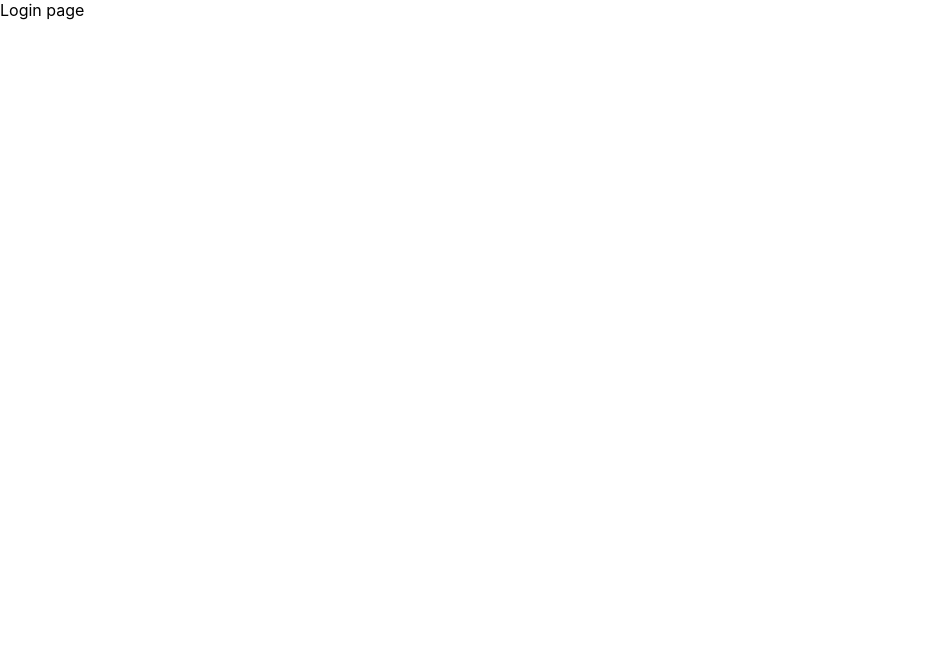
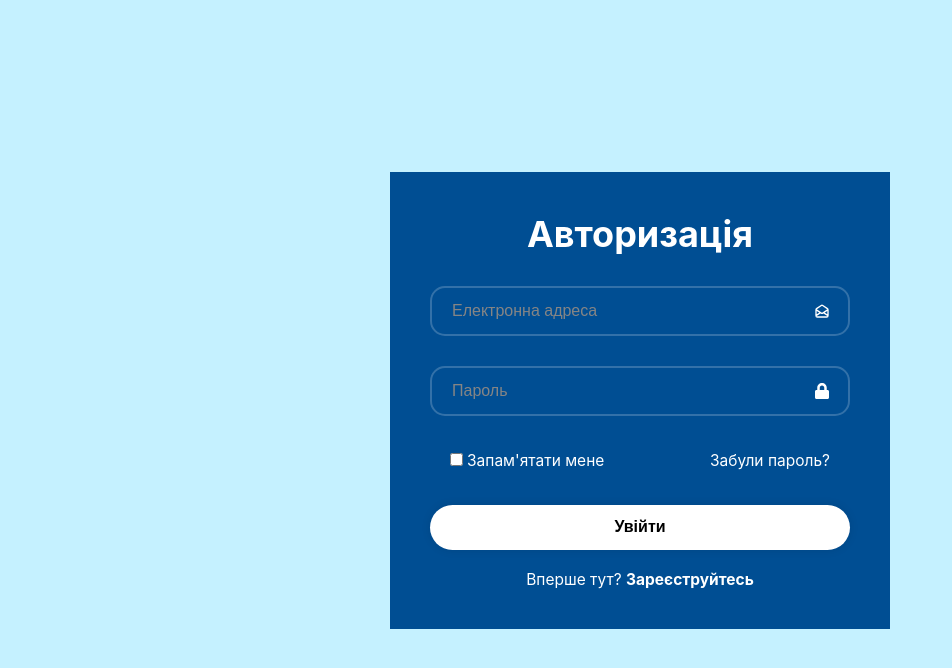
Before and after one commit to VotingService/frontend, a React (Create React App) app in the folder voting-service-react/: page / in a window 1280 px wide. Shown: the top 668 px of the page, without its empty margins (0-952 px from the left). Built offline with nearby package versions, Linux system fonts and the light colour scheme.

Commit message:
Login screen layout

```diff
--- a/voting-service-react/package.json
+++ b/voting-service-react/package.json
@@ -10,6 +10,7 @@
     "react": "^18.3.1",
     "react-bootstrap": "^2.10.2",
     "react-dom": "^18.3.1",
+    "react-icons": "^5.2.1",
     "react-router-dom": "^6.23.1",
     "react-scripts": "5.0.1",
     "web-vitals": "^2.1.4"
--- /dev/null
+++ b/voting-service-react/src/components/Login/Login.css
@@ -0,0 +1,99 @@
+.wrapper {
+  width: 500px;
+  background-color: rgb(0, 78, 147);
+  color: #fff;
+  padding: 40px;
+}
+
+.wrapper h1 {
+  font-size: 36px;
+  text-align: center;
+}
+
+.wrapper .input-box {
+  position: relative;
+  width: 100%;
+  height: 50px;
+  margin: 30px 0;
+}
+
+.input-box input {
+  width: 100%;
+  height: 100%;
+  background: transparent;
+  outline: none;
+  border: 2px solid rgba(255, 255, 255, .2);
+  padding: 20px 45px 20px 20px;
+  border-radius: 15px;
+  font-size: 16px;
+  color: #fff;
+}
+
+.input-box input::placeholder {
+  color: rgb(133, 133, 133);
+}
+
+.input-box .icon {
+  position: absolute;
+  right: 20px;
+  top: 50%;
+  transform: translateY(-50%);
+  font-size: 16px;
+}
+
+.wrapper .remember-forgot {
+  display: flex;
+  justify-content: space-between;
+  font-size: 15.5px;
+  margin: -15px 0 15px;
+  padding: 20px;
+}
+
+.remember-forgot label input {
+  accent-color: #fff;
+  margin-right: 4px;
+}
+
+.remember-forgot a {
+  color: #fff;
+  text-decoration: none;
+}
+
+.remember-forgot a:hover {
+  text-decoration: underline;
+}
+
+.wrapper button {
+  justify-content: center;
+  width: 100%;
+  height: 45px;
+  background: #fff;
+  border: none;
+  outline: none;
+  border-radius: 40px;
+  box-shadow: 0 0 10px rgba(0, 0, 0, .1);
+  font-size: 16px;
+  transition: background-color 0.3s ease;
+  font-weight: 700;
+}
+
+.wrapper button:hover {
+  background: rgb(176, 176, 176);
+  transition: background-color 0.3s ease;
+}
+
+.wrapper .register-link {
+  font-size: 15.5px;
+  text-align: center;
+  margin-top: 20px;
+}
+
+.register-link p a {
+  color: #fff;
+  text-decoration: none;
+  font-weight: 700;
+}
+
+.register-link p a:hover {
+  text-decoration: underline;
+}
--- a/voting-service-react/src/components/Login/Login.js
+++ b/voting-service-react/src/components/Login/Login.js
@@ -1,6 +1,33 @@
-function Login(){
-    return(
-        <div>Login page</div>
+import { HiOutlineMailOpen } from "react-icons/hi";
+import { FaLock } from "react-icons/fa";
+import "./Login.css"
+
+function Login() {
+    return (
+        <div className='wrapper'>
+            <form action=''>
+                <h1>Авторизація</h1>
+                <div className='input-box'>
+                    <input type="email" placeholder='Електронна адреса' required/>
+                    <HiOutlineMailOpen className="icon"/>
+                </div>
+                <div className='input-box'>
+                    <input type="password" placeholder='Пароль' required/>
+                    <FaLock className="icon"/>
+                </div>
+
+                <div className="remember-forgot">
+                    <label><input type="checkbox"/>Запам'ятати мене</label>
+                    <a href="#">Забули пароль?</a>
+                </div>
+
+                <button type="submit">Увійти</button>
+
+                <div className="register-link">
+                    <p>Вперше тут? <a href="#">Зареєструйтесь</a></p>
+                </div>
+            </form>
+        </div>
     )
 }
 
--- a/voting-service-react/src/index.css
+++ b/voting-service-react/src/index.css
@@ -1,3 +1,9 @@
+* {
+  margin: 0;
+  padding: 0;
+  box-sizing: border-box;
+}
+
 body {
   margin: 0;
   font-family: -apple-system, BlinkMacSystemFont, 'Segoe UI', 'Roboto', 'Oxygen',
@@ -5,6 +11,11 @@ body {
     sans-serif;
   -webkit-font-smoothing: antialiased;
   -moz-osx-font-smoothing: grayscale;
+  display: flex;
+  justify-content: center;
+  align-items: center;
+  min-height: 100vh;
+  background: rgb(197, 241, 255);
 }
 
 code {
```
Also changed, not shown: 1 other file (tests, documents, lock files or other folders).
